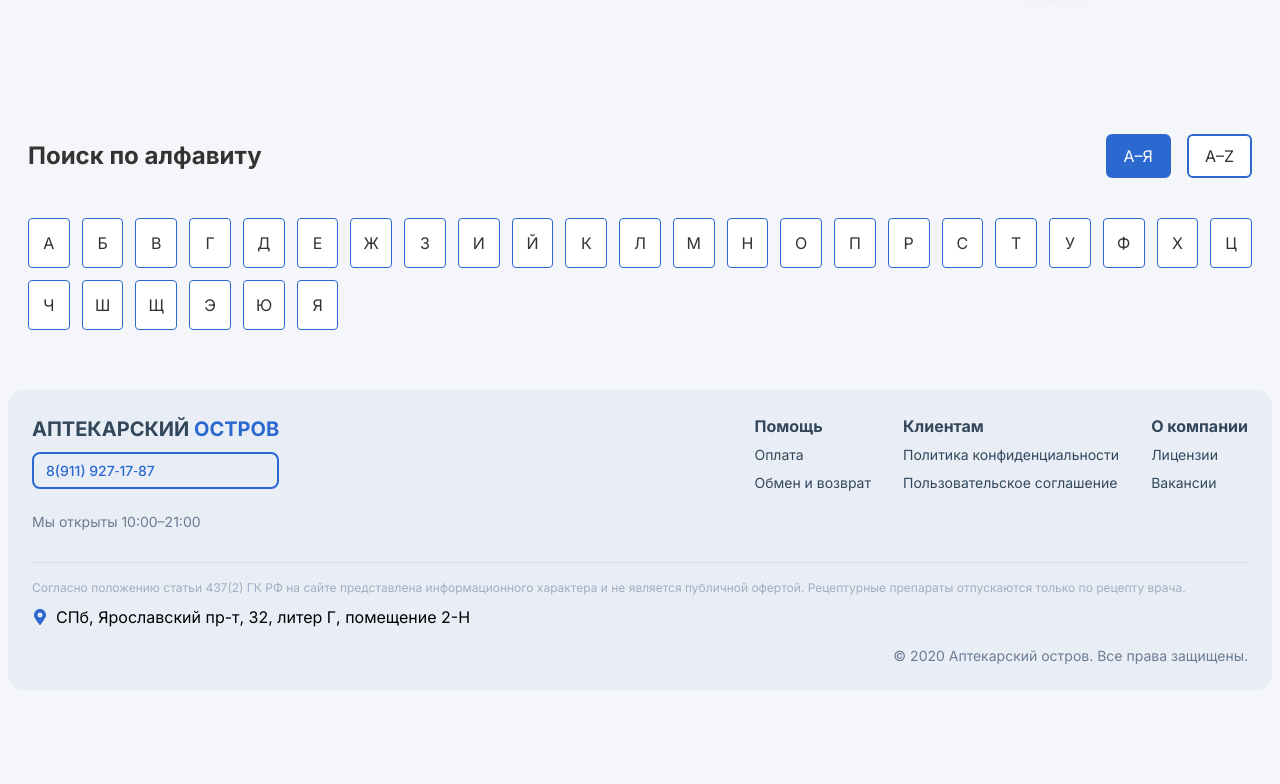
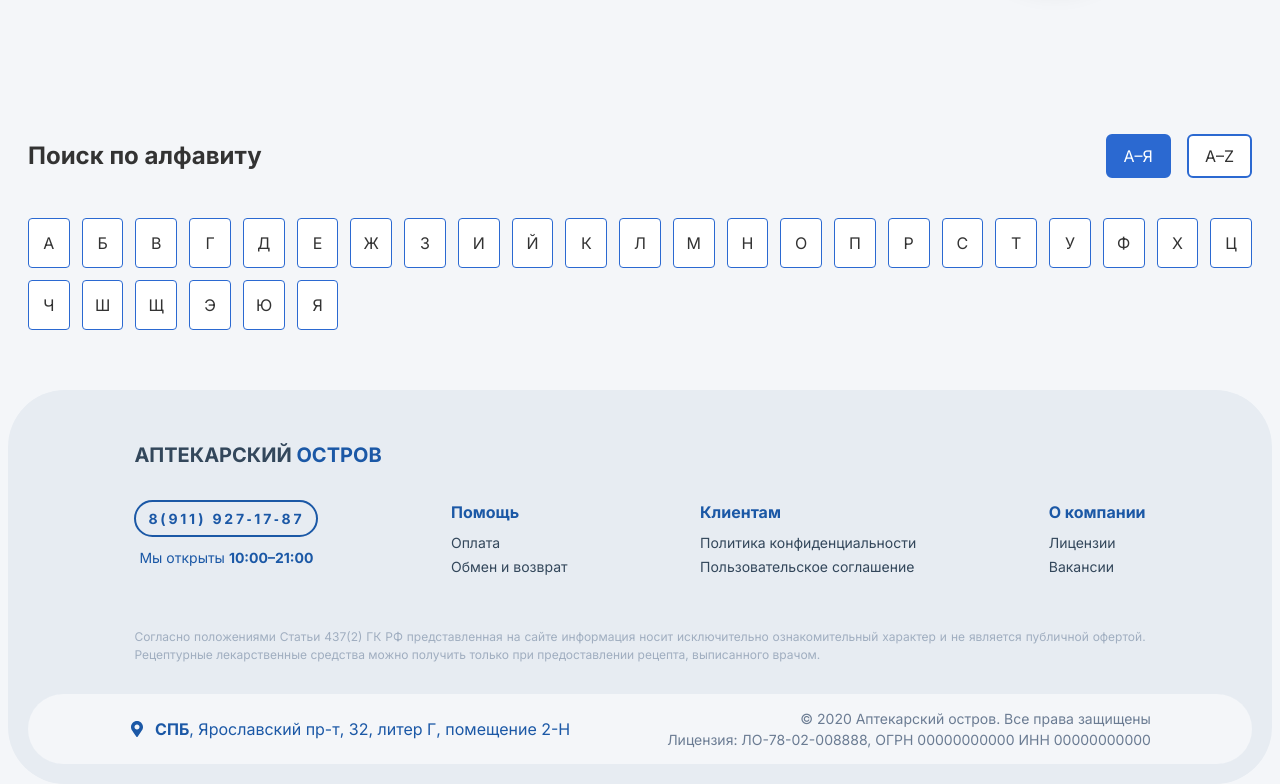
Before and after one commit to Aptekarsky-Island/pharmacy, a React (Vite) app: page / in a window 1280 px wide. Shown: the part 1682-2466 px from the top of the page. Before the commit the page ends 2372 px from the top, so only its background shows below. Built offline with nearby package versions, Linux system fonts and the light colour scheme.

Commit message:
update footer

```diff
--- a/src/components/Footer/Footer.css
+++ b/src/components/Footer/Footer.css
@@ -1,43 +1,55 @@
 :root {
-    --footer-bg: #e9eef6;
-    --footer-radius: 16px;
+  --footer-bg: #E7ECF2;
+  --footer-radius: 57px;
   --footer-text: #33475b;
-    --footer-link: #2b69d1;
+  --footer-link: #1B58A6;
   --footer-muted: #6b7c93;
   --footer-disclaimer: #a0aec0;
-    --footer-separator: rgba(51,71,91,0.1);
+  --footer-bg-btm: #F4F6F9;
 }
 
 .footer {
   background: var(--footer-bg);
   border-radius: var(--footer-radius);
-    padding: 24px;
+  padding-bottom: 20px;
 }
 
 .footer__container {
   max-width: 1280px;
   margin: 0 auto;
+  padding: 0px 10%;
   display: flex;
   flex-direction: column;
-    gap: 16px;
-  }
-
-  .footer__top {
-    display: flex;
-    justify-content: space-between;
-    gap: 40px;
-  }
-
-  .footer__branding {
-    display: flex;
-    flex-direction: column;
-    gap: 8px;
 }
 
 .footer__logo {
   font-size: 1.25rem;
   color: var(--footer-text);
-    margin: 0;
+  margin-top: 50px;
+  margin-bottom: 30px;
+}
+
+/* .footer__top {
+    display: grid;
+    grid-template-columns: 20% 20% 60%;
+    grid-template-rows: auto;
+    grid-template-areas: "info empty links";
+  } */
+
+.footer__inner {
+  display: flex;
+  justify-content: space-between;
+}
+
+.footer__info {
+  display: flex;
+  justify-content: space-between;
+  flex-direction: column;
+  font-size: 0.875rem;
+  align-self: start;
+  align-items: center;
+  align-self: stretch;
+  margin-bottom: 10px;
 }
 
 .footer__logo--accent {
@@ -45,30 +57,29 @@
 }
 
 .footer__phone {
-    display: inline-block;
   padding: 6px 12px;
   border: 2px solid var(--footer-link);
-    border-radius: 8px;
+  border-radius: 100px;
   color: var(--footer-link);
   text-decoration: none;
-    font-size: 0.875rem;
   font-weight: 500;
+  letter-spacing: 0.2em;
 }
 
 .footer__hours {
-    font-size: 0.875rem;
-    color: var(--footer-muted);
+  color: var(--footer-link);
+  margin: 0;
 }
 
 .footer__links {
   display: flex;
-    gap: 32px;
+  grid-area: links;
 }
 
 .footer__col h3 {
-    margin: 0 0 4px;
+  margin: 0 0 6px;
   font-size: 1rem;
-    color: var(--footer-text);
+  color: var(--footer-link);
 }
 
 .footer__col ul {
@@ -77,7 +88,6 @@
   padding: 0;
   display: flex;
   flex-direction: column;
-    gap: 4px;
 }
 
 .footer__col a {
@@ -92,23 +102,34 @@
 }
 
 .footer__bottom {
-    border-top: 1px solid var(--footer-separator);
-    padding-top: 16px;
   display: flex;
-    flex-direction: column;
-    gap: 8px;
+  flex-direction: row;
+  justify-content: space-between;
+  align-items: center;
+  background-color: var(--footer-bg-btm);
+  margin-bottom: 20px;
+  border-radius: 57px;
+  padding: 0px 8%;
+  margin: 0 20px;
 }
 
 .footer__disclaimer {
   font-size: 0.75rem;
   color: var(--footer-disclaimer);
-    margin: 0;
+  margin-top: 50px;
+  margin-bottom: 30px;
+  text-align: justify;
 }
 
-  .footer__info {
-    display: flex;
+.footer__adress {
+  display: inline-flex;
   align-items: center;
-    gap: 8px;
+  justify-content: space-between;
+  gap: 10px;
+}
+
+.footer__adress span {
+  color: var(--footer-link);
 }
 
 .footer__icon {
@@ -129,12 +150,23 @@
     align-items: center;
     text-align: center;
   }
+
+  .footer__inner {
+    flex-wrap: wrap
+  }
+
   .footer__links {
     justify-content: center;
     flex-wrap: wrap;
     gap: 16px;
   }
+
   .footer__bottom {
+    flex-wrap: wrap;
     align-items: center;
   }
+
+  .footer__bottom .footer__copyright {
+    text-align: center;
   }
+}
--- a/src/components/Footer/Footer.jsx
+++ b/src/components/Footer/Footer.jsx
@@ -4,19 +4,18 @@
 
 export default function Footer() {
   return (
-    <footer className="footer">
+    <footer className='footer'>
       <div className="footer__container">
-        <div className="footer__top">
-          <div className="footer__branding">
         <h2 className="footer__logo">
           АПТЕКАРСКИЙ <span className="footer__logo--accent">ОСТРОВ</span>
         </h2>
+        <div className="footer__inner">
+          <div className="footer__info">
             <a href="tel:89119271787" className="footer__phone">
-              8(911) 927‑17‑87
+              <b>8(911) 927‑17‑87</b>
             </a>
-            <p className="footer__hours">Мы открыты 10:00–21:00</p>
+            <p className="footer__hours">Мы открыты <b>10:00–21:00</b></p>
           </div>
-          <div className="footer__links">
           <div className="footer__col">
             <h3>Помощь</h3>
             <ul>
@@ -38,19 +37,23 @@
               <li><a href="#">Вакансии</a></li>
             </ul>
           </div>
+
         </div>
+        <p className="footer__disclaimer">
+          Согласно положениями Статьи 437(2) ГК РФ представленная на сайте информация носит исключительно ознакомительный характер и не является публичной офертой.
+          Рецептурные лекарственные средства можно получить только при предоставлении рецепта, выписанного врачом.
+        </p>
+
+
       </div>
       <div className="footer__bottom">
-          <p className="footer__disclaimer">
-            Согласно положению статьи 437(2) ГК РФ на сайте представлена информационного характера и не является публичной офертой. Рецептурные препараты отпускаются только по рецепту врача.
-          </p>
-          <div className="footer__info">
+          <div className="footer__adress">
             <FaMapMarkerAlt className="footer__icon" aria-label="Адрес" />
-            <span>СПб, Ярославский пр-т, 32, литер Г, помещение 2-Н</span>
-          </div>
+            <span><b>СПБ</b>, Ярославский пр-т, 32, литер Г, помещение 2-Н</span>
           </div>
           <div className="footer__copyright">
-          © 2020 Аптекарский остров. Все права защищены.
+          <p>© 2020 Аптекарский остров. Все права защищены <br></br>
+            Лицензия: ЛО-78-02-008888, ОГРН 00000000000 ИНН 00000000000</p>
           </div>
         </div>
     </footer>
```
Lines whose indentation alone changed are shown as unchanged.
